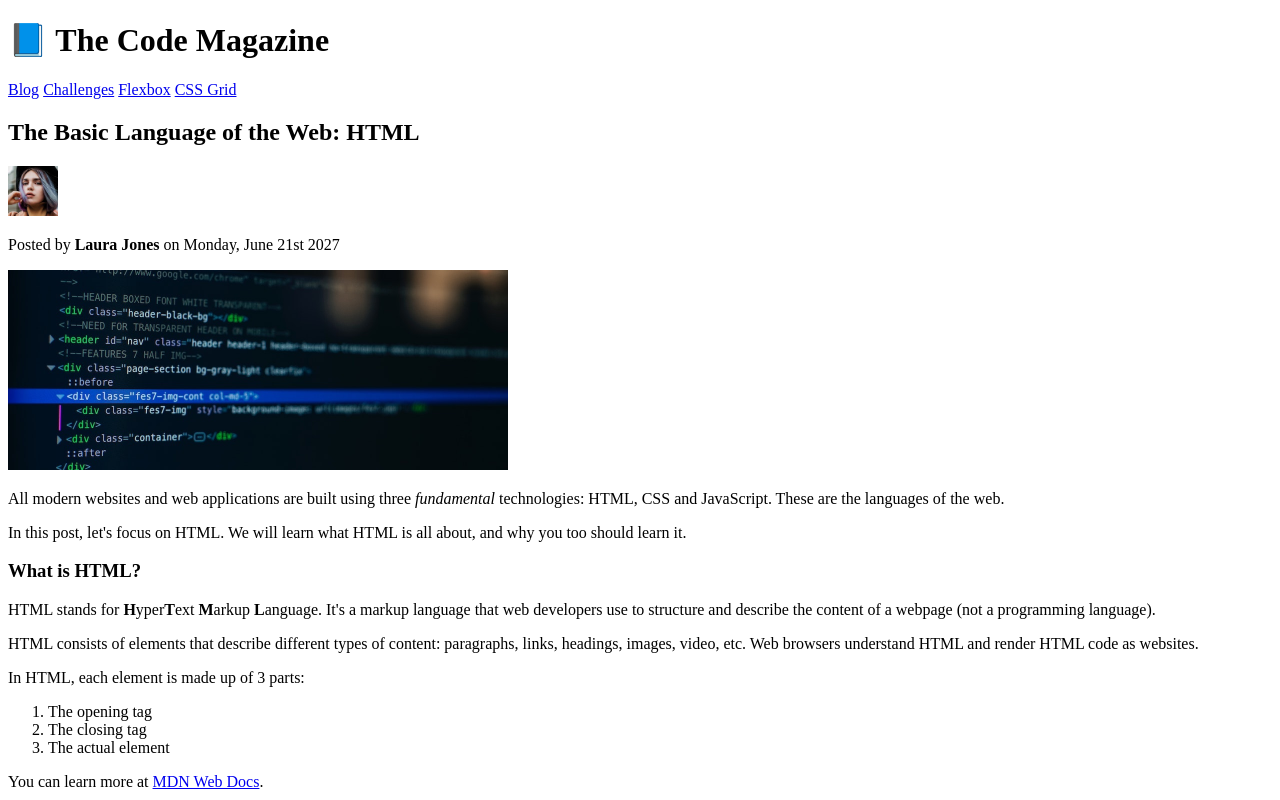
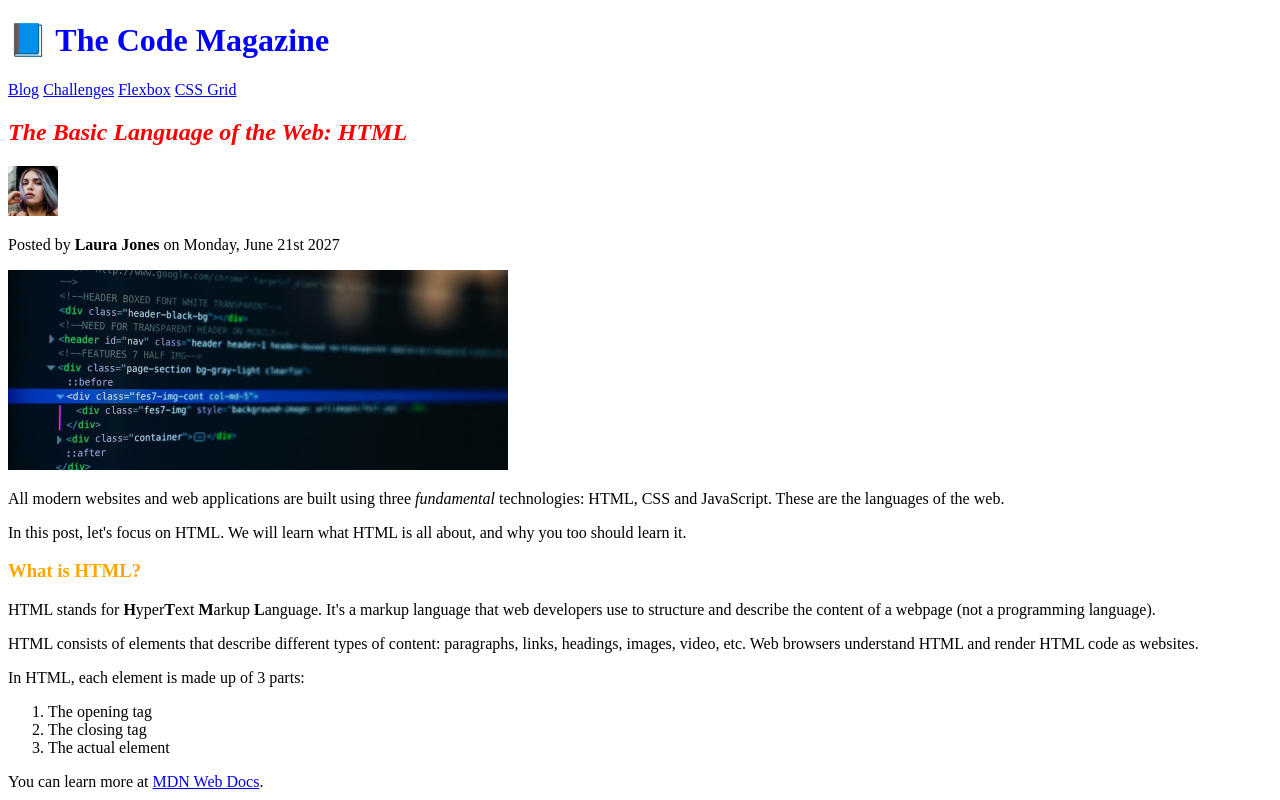
Before and after one commit to HovikCoding/html-css-learn, a plain HTML site: page html-css-course-hh/03-CSS-Fundamentals/index.html in a window 1280 px wide. Shown: the top 800 px of the page. Drawn offline with Linux system fonts and the light colour scheme.

Commit message:
Inline, Internal and External CSS

```diff
--- a/html-css-course-hh/03-CSS-Fundamentals/index.html
+++ b/html-css-course-hh/03-CSS-Fundamentals/index.html
@@ -3,6 +3,14 @@
   <head>
     <meta charset="UTF-8" />
     <title>The Basic Language of the Web: HTML</title>
+
+    <link href="style.css" rel="stylesheet" />
+
+    <style>
+      h3 {
+        color: orange;
+      }
+    </style>
   </head>
 
   <body>
@@ -28,7 +36,9 @@
 
     <article>
       <header>
-        <h2>The Basic Language of the Web: HTML</h2>
+        <h2 style="color: red; font-style: italic">
+          The Basic Language of the Web: HTML
+        </h2>
 
         <img
           src="img/laura-jones.jpg"
--- /dev/null
+++ b/html-css-course-hh/03-CSS-Fundamentals/style.css
@@ -0,0 +1,3 @@
+h1 {
+  color: blue;
+}
```
